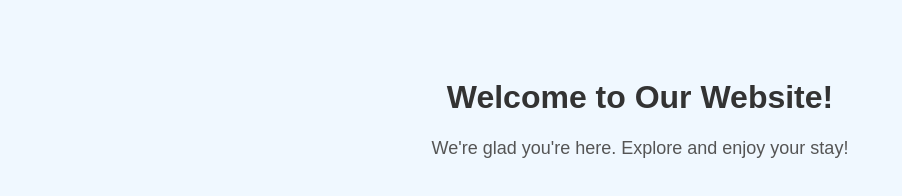
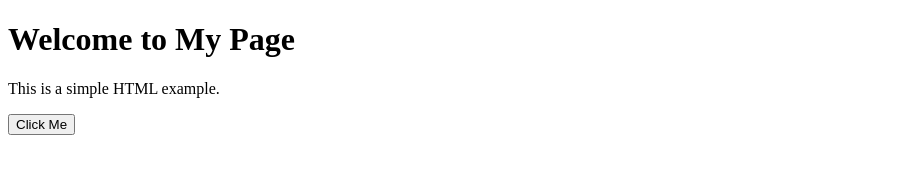
Before and after one commit to KNV-Sai/Sample, a plain HTML site: page index.html in a window 1280 px wide. Shown: the whole page, without its empty margins (0-902 px from the left). Drawn offline with Linux system fonts and the light colour scheme.

Commit message:
UpdationCommit

```diff
--- a/index.html
+++ b/index.html
@@ -1,26 +1,11 @@
 <!DOCTYPE html>
-<html lang="en">
+<html>
 <head>
-  <meta charset="UTF-8">
-  <title>Welcome</title>
-  <style>
-    body {
-      font-family: Arial, sans-serif;
-      text-align: center;
-      background-color: #f0f8ff;
-      padding-top: 50px;
-    }
-    h1 {
-      color: #333;
-    }
-    p {
-      font-size: 18px;
-      color: #555;
-    }
-  </style>
+  <title>My First Page</title>
 </head>
 <body>
-  <h1>Welcome to Our Website!</h1>
-  <p>We're glad you're here. Explore and enjoy your stay!</p>
+  <h1>Welcome to My Page</h1>
+  <p>This is a simple HTML example.</p>
+  <button onclick="alert('Hello there!')">Click Me</button>
 </body>
 </html>
```
